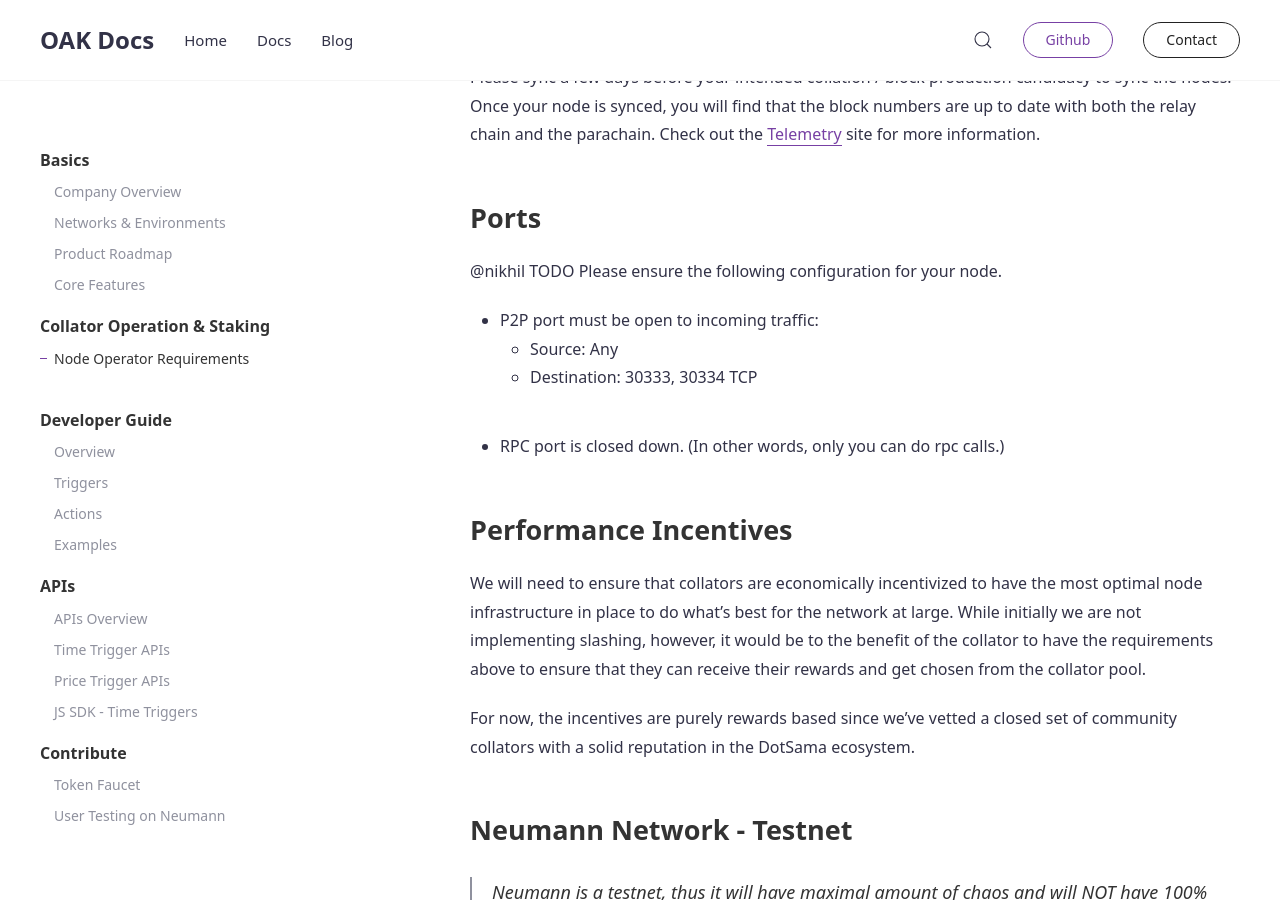
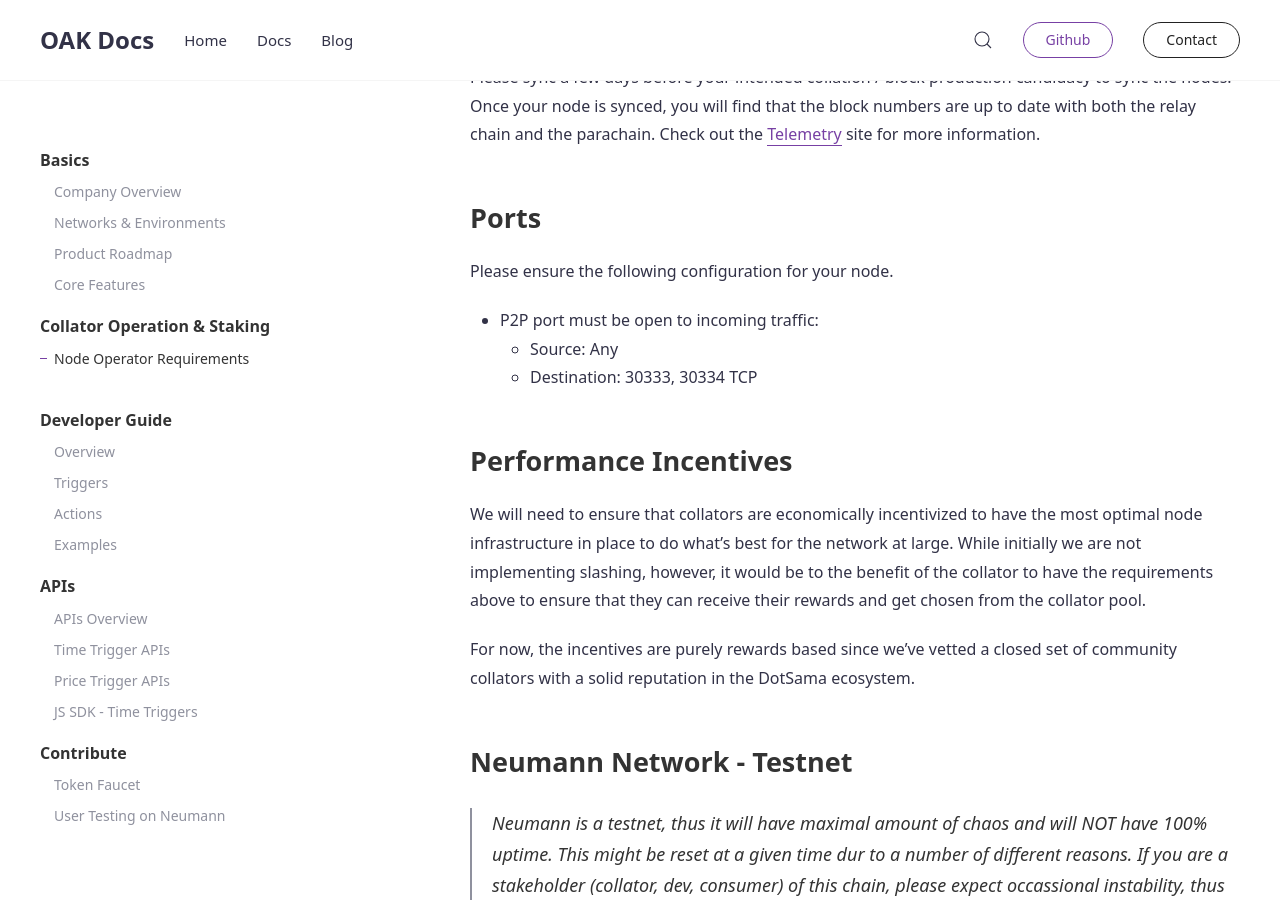
Before and after one commit to AvaProtocol/OAK-docs, a Jekyll site: the page built from _docs/node-operator-requirements.md, in a window 1280 px wide and 900 px high, scrolled down 674 px. Built offline with Jekyll 4.4.1, drawn with Linux system fonts in a browser that asks for light colours.

Commit message:
Remove note about rpc ports

```diff
--- a/_docs/node-operator-requirements.md
+++ b/_docs/node-operator-requirements.md
@@ -17,12 +17,11 @@
 Please sync a few days before your intended collation / block production candidacy to sync the nodes. Once your node is synced, you will find that the block numbers are up to date with both the relay chain and the parachain. Check out the [Telemetry](https://telemetry.polkadot.io/#list/0x0f62b701fb12d02237a33b84818c11f621653d2b1614c777973babf4652b535d) site for more information.
 
 ## Ports
-@nikhil TODO
+
 Please ensure the following configuration for your node.
 - P2P port must be open to incoming traffic:
     - Source: Any
     - Destination: 30333, 30334 TCP
-- RPC port is closed down. (In other words, only you can do rpc calls.)
 
 ## Performance Incentives
 We will need to ensure that collators are economically incentivized to have the most optimal node infrastructure in place to do what’s best for the network at large. While initially we are not implementing slashing, however, it would be to the benefit of the collator to have the requirements above to ensure that they can receive their rewards and get chosen from the collator pool.
```
